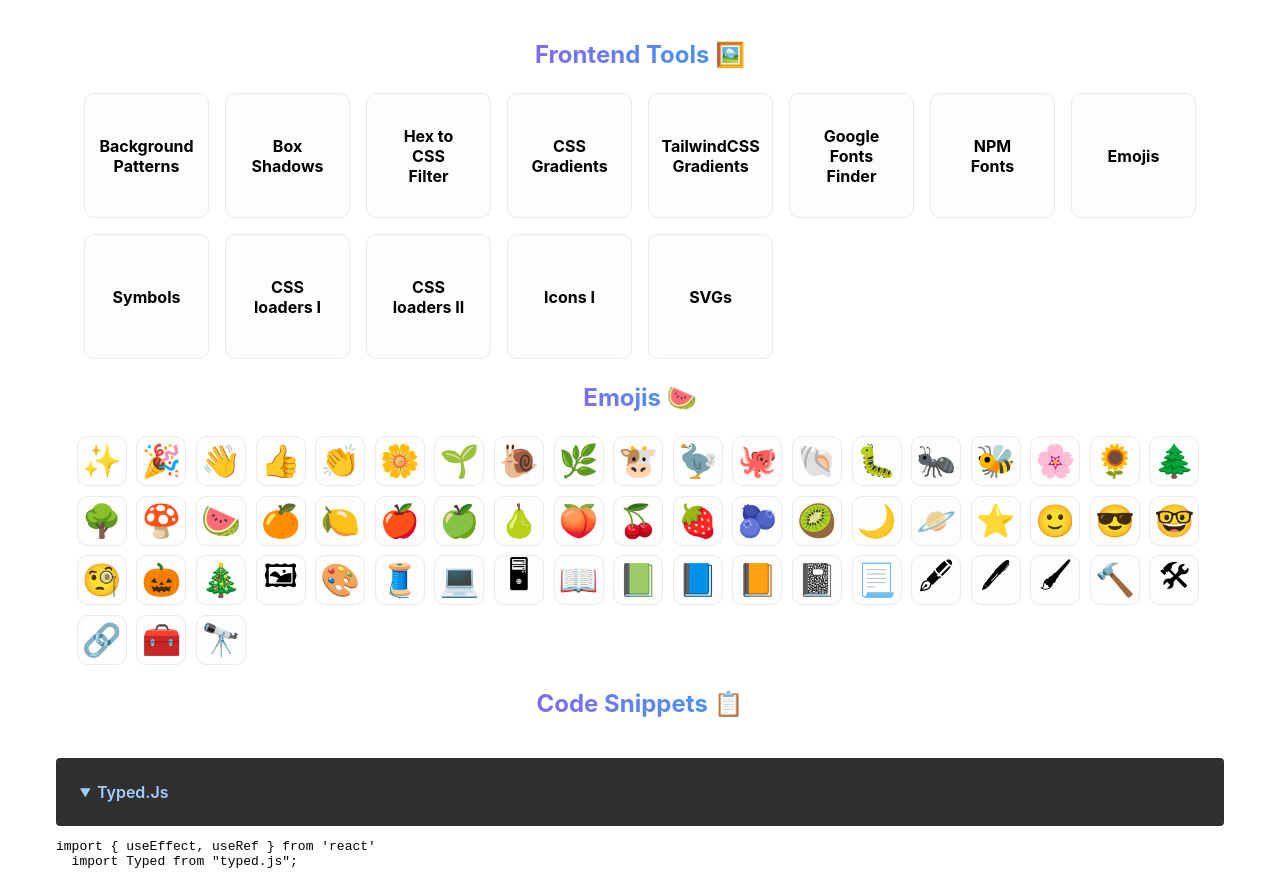
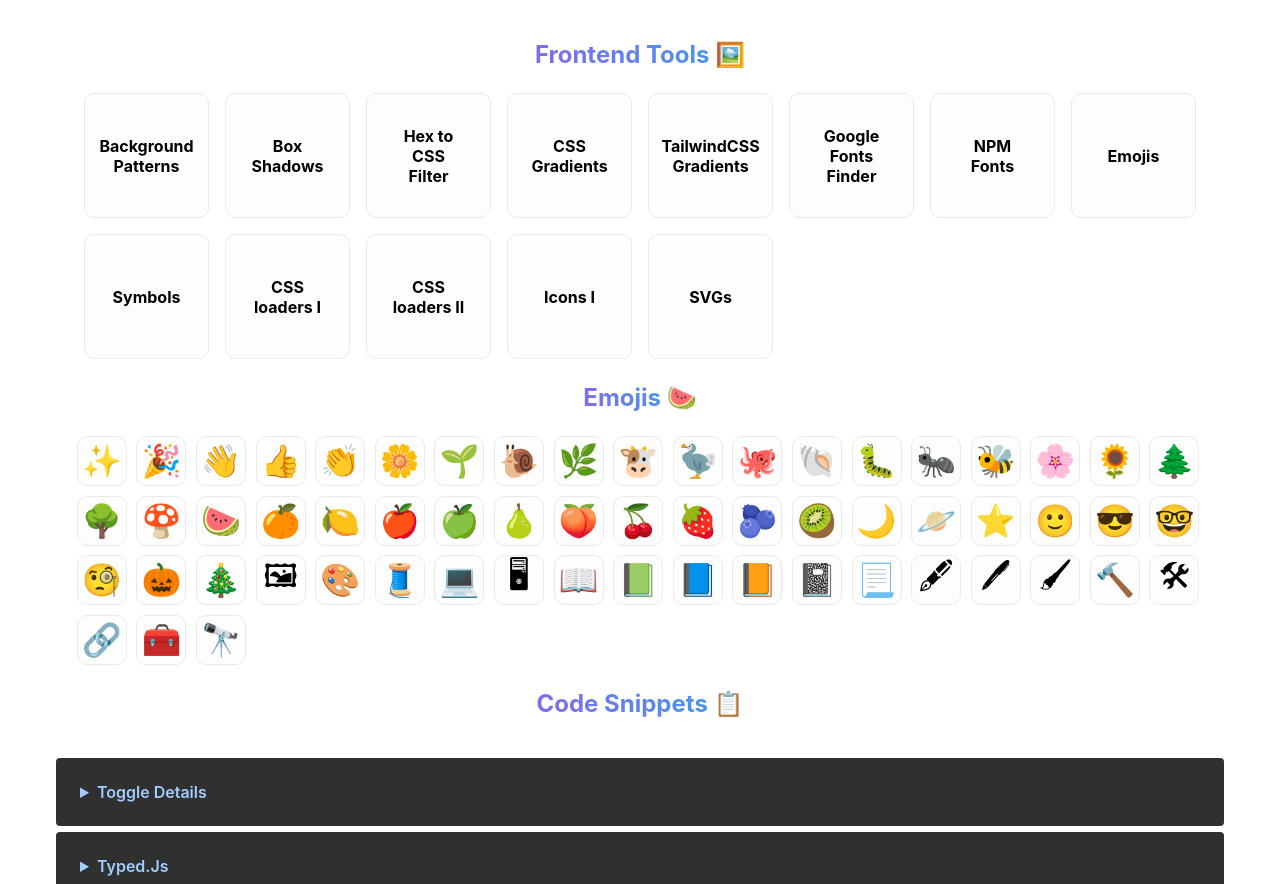
Before and after one commit to dejmedus/toolbox, a Next.js app: page / in a window 1280 px wide. Shown: the top 884 px of the page. Built offline with nearby package versions, Linux system fonts and the light colour scheme.

Commit message:
add details snippet & update snippets

```diff
--- a/assets/data/snippets.ts
+++ b/assets/data/snippets.ts
@@ -1,4 +1,14 @@
 export const snippets = [
+  {
+    name: "Toggle details",
+    desc: "",
+    url: "",
+    lang: "html",
+    code: `<details>
+    <summary>Click to toggle contents</summary>
+      contents
+    </details>`,
+  },
   {
     name: "typed.js",
     desc: "text typing effect",
@@ -41,7 +51,7 @@
   }`,
   },
   {
-    name: "gradient colored text",
+    name: "Gradient colored text",
     desc: "",
     url: "",
     lang: "css",
--- a/components/Snippet.tsx
+++ b/components/Snippet.tsx
@@ -4,12 +4,11 @@
   code: string;
   lang: string;
   name: string;
-  open: boolean;
 };
 
-const Snippet = ({ name, code, lang, open }: SnippetProps) => {
+const Snippet = ({ name, code, lang }: SnippetProps) => {
   return (
-    <details open={open}>
+    <details key={name}>
       <summary className={styles.summary}>{name}</summary>
       <div>
         <pre>
--- a/pages/index.tsx
+++ b/pages/index.tsx
@@ -69,10 +69,8 @@
         </h1>
         <div className={styles.snippets}>
           {snippets.map((snippet, index) => {
-            const open = index == 0 ? true : false;
             return (
               <Snippet
-                open={open}
                 name={snippet.name}
                 code={snippet.code}
                 lang={snippet.lang}
```
